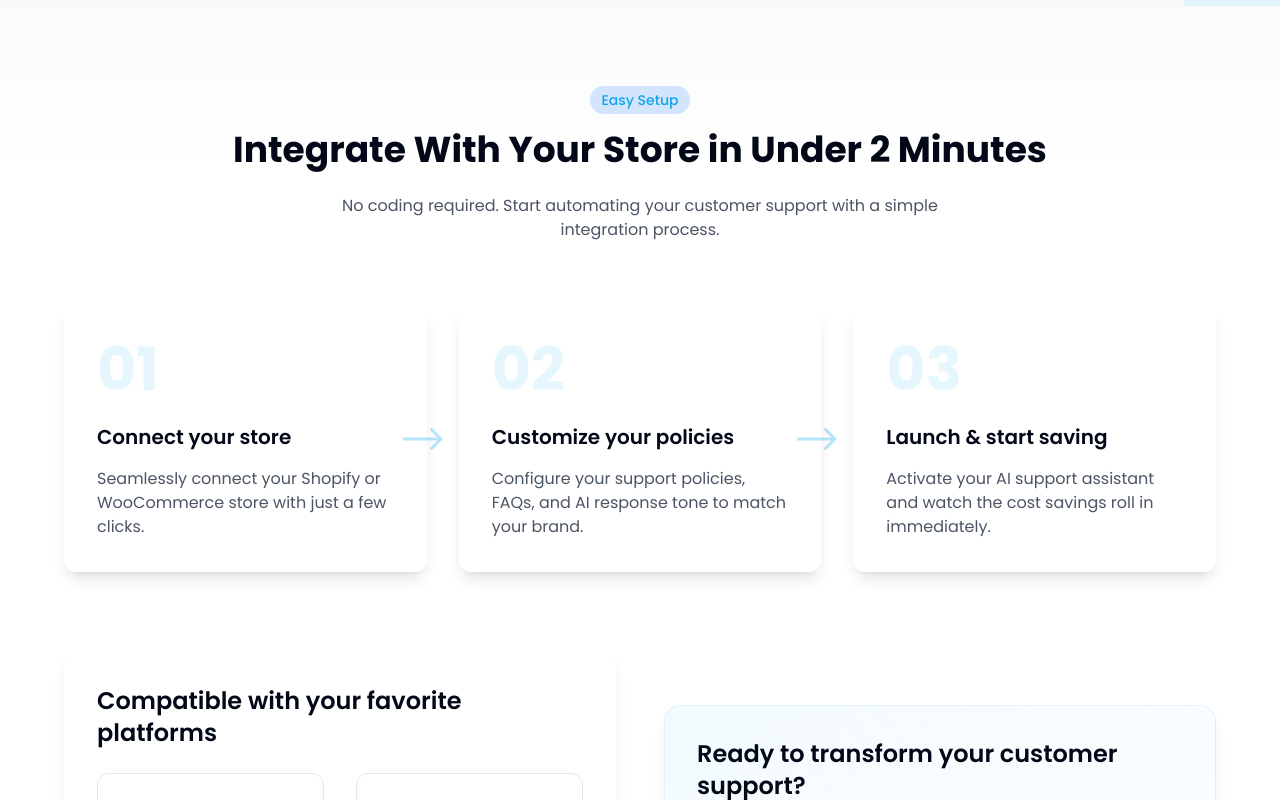
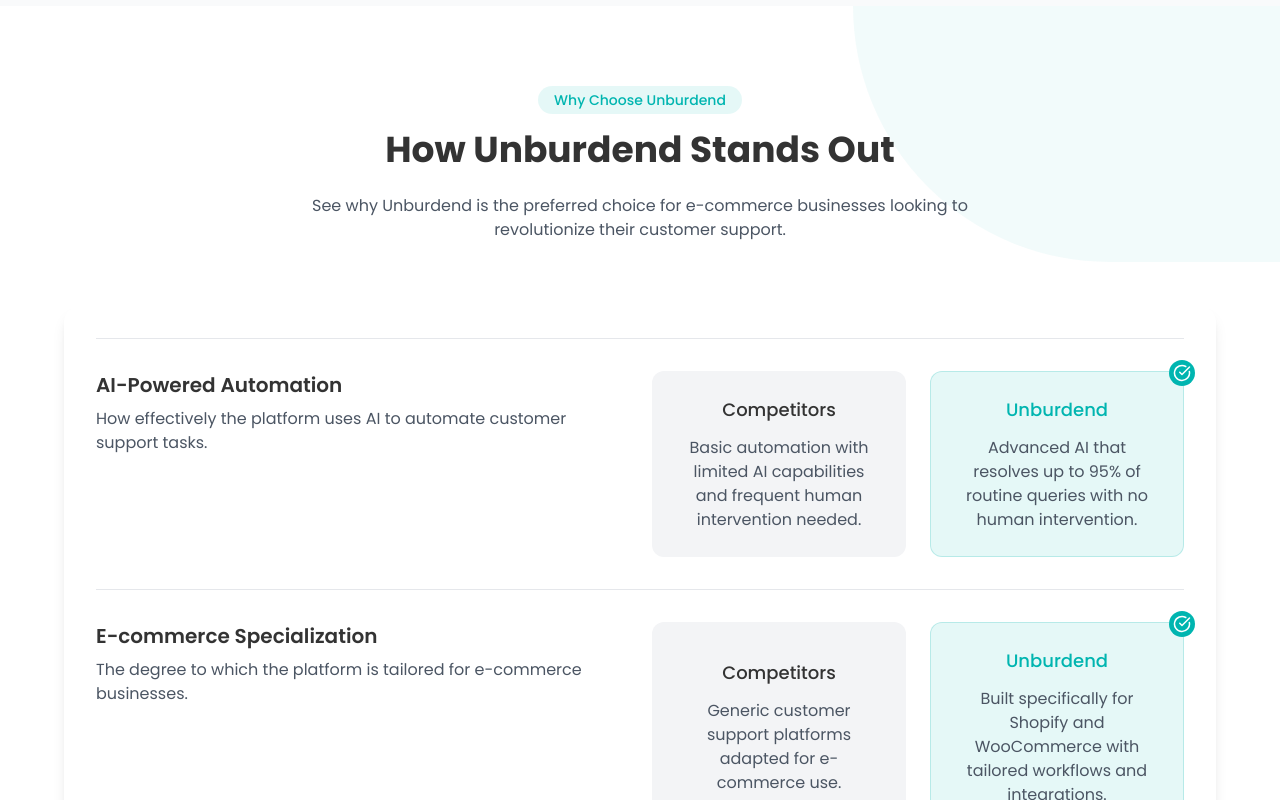
Before and after one commit to Lenc123/chatify-saver-saas, a React (Vite) app: page / in a window 1280 px wide. Shown: the part 3880-4680 px from the top of the page. Built offline with nearby package versions, Linux system fonts and the light colour scheme.

Commit message:
Update color palette and add section
Update the color palette to use black, teal, amber, light gray, and dark gray. Add a section similar to the "How Gorgias stands out" section from Gorgias.com.

```diff
--- a/src/components/layout/Footer.tsx
+++ b/src/components/layout/Footer.tsx
@@ -14,29 +14,29 @@ const Footer = () => {
   const currentYear = new Date().getFullYear();
 
   return (
-    <footer className="bg-gray-900 text-white relative overflow-hidden">
+    <footer className="bg-brand-primary text-white relative overflow-hidden">
       {/* Background elements */}
-      <div className="absolute inset-0 bg-[radial-gradient(circle_at_20%_20%,rgba(14,165,233,0.15),transparent)]"></div>
+      <div className="absolute inset-0 bg-[radial-gradient(circle_at_20%_20%,rgba(0,181,176,0.15),transparent)]"></div>
 
       <div className="container-custom relative z-10">
         <div className="pt-16 pb-8">
-          <div className="grid grid-cols-1 md:grid-cols-3 gap-8">
+          <div className="grid grid-cols-1 md:grid-cols-2 gap-8">
             <div>
-              <div className="text-2xl font-bold text-white mb-6">SupportAI</div>
+              <div className="text-2xl font-bold text-white mb-6">Unburdend</div>
               <p className="text-gray-400 mb-6">
                 Revolutionizing e-commerce customer support with AI-powered automation, saving time and costs while improving customer experience.
               </p>
               <div className="flex space-x-4">
-                <a href="#" className="text-gray-400 hover:text-brand-blue transition-colors">
+                <a href="#" className="text-gray-400 hover:text-brand-secondary transition-colors">
                   <Facebook size={20} />
                 </a>
-                <a href="#" className="text-gray-400 hover:text-brand-blue transition-colors">
+                <a href="#" className="text-gray-400 hover:text-brand-secondary transition-colors">
                   <Twitter size={20} />
                 </a>
-                <a href="#" className="text-gray-400 hover:text-brand-blue transition-colors">
+                <a href="#" className="text-gray-400 hover:text-brand-secondary transition-colors">
                   <Instagram size={20} />
                 </a>
-                <a href="#" className="text-gray-400 hover:text-brand-blue transition-colors">
+                <a href="#" className="text-gray-400 hover:text-brand-secondary transition-colors">
                   <Linkedin size={20} />
                 </a>
               </div>
@@ -46,41 +46,20 @@ const Footer = () => {
               <h3 className="text-lg font-semibold mb-6">Contact Us</h3>
               <ul className="space-y-4">
                 <li className="flex items-start">
-                  <MapPin size={20} className="text-brand-blue mr-3 mt-1 flex-shrink-0" />
+                  <MapPin size={20} className="text-brand-secondary mr-3 mt-1 flex-shrink-0" />
                   <span className="text-gray-400">123 AI Boulevard, San Francisco, CA 94107</span>
                 </li>
                 <li className="flex items-center">
-                  <Mail size={20} className="text-brand-blue mr-3 flex-shrink-0" />
-                  <a href="mailto:info@supportai.com" className="text-gray-400 hover:text-white transition-colors">
-                    info@supportai.com
+                  <Mail size={20} className="text-brand-secondary mr-3 flex-shrink-0" />
+                  <a href="mailto:info@unburdend.com" className="text-gray-400 hover:text-white transition-colors">
+                    info@unburdend.com
                   </a>
                 </li>
                 <li className="flex items-center">
-                  <Phone size={20} className="text-brand-blue mr-3 flex-shrink-0" />
+                  <Phone size={20} className="text-brand-secondary mr-3 flex-shrink-0" />
                   <a href="tel:+1-800-123-4567" className="text-gray-400 hover:text-white transition-colors">
                     +1-800-123-4567
                   </a>
-                </li>
-              </ul>
-            </div>
-
-            <div>
-              <h3 className="text-lg font-semibold mb-6">Product</h3>
-              <ul className="space-y-3">
-                <li>
-                  <a href="#features" className="text-gray-400 hover:text-white transition-colors">Features</a>
-                </li>
-                <li>
-                  <a href="#integrations" className="text-gray-400 hover:text-white transition-colors">Integrations</a>
-                </li>
-                <li>
-                  <a href="#pricing" className="text-gray-400 hover:text-white transition-colors">Pricing</a>
-                </li>
-                <li>
-                  <a href="#" className="text-gray-400 hover:text-white transition-colors">Support</a>
-                </li>
-                <li>
-                  <a href="#" className="text-gray-400 hover:text-white transition-colors">Documentation</a>
                 </li>
               </ul>
             </div>
@@ -89,7 +68,7 @@ const Footer = () => {
 
         <div className="border-t border-gray-800 py-6 flex flex-col md:flex-row justify-between items-center">
           <div className="text-gray-500 text-sm mb-4 md:mb-0">
-            © {currentYear} SupportAI. All rights reserved.
+            © {currentYear} Unburdend. All rights reserved.
           </div>
           <div className="flex space-x-6">
             <a href="#" className="text-gray-500 hover:text-white text-sm transition-colors">
--- /dev/null
+++ b/src/components/sections/StandsOut.tsx
@@ -0,0 +1,109 @@
+
+import React from 'react';
+import { CheckCircle } from 'lucide-react';
+import AnimatedCard from '@/components/ui/AnimatedCard';
+
+interface ComparisonItemProps {
+  title: string;
+  description: string;
+  competitors: string;
+  unburdend: string;
+}
+
+const ComparisonItem: React.FC<ComparisonItemProps> = ({
+  title,
+  description,
+  competitors,
+  unburdend
+}) => {
+  return (
+    <div className="border-t border-gray-200 py-8">
+      <div className="grid grid-cols-1 lg:grid-cols-4 gap-6">
+        <div className="lg:col-span-2">
+          <h3 className="text-xl font-semibold mb-2">{title}</h3>
+          <p className="text-gray-600">{description}</p>
+        </div>
+
+        <div className="lg:col-span-1">
+          <div className="p-6 h-full bg-gray-100 rounded-xl flex flex-col justify-center items-center text-center">
+            <h4 className="text-lg font-medium mb-3">Competitors</h4>
+            <p className="text-gray-600">{competitors}</p>
+          </div>
+        </div>
+
+        <div className="lg:col-span-1">
+          <div className="p-6 h-full bg-brand-secondary/10 border border-brand-secondary/20 rounded-xl flex flex-col justify-center items-center text-center relative">
+            <div className="absolute -top-3 -right-3 bg-brand-secondary text-white rounded-full p-1">
+              <CheckCircle size={18} />
+            </div>
+            <h4 className="text-lg font-medium mb-3 text-brand-secondary">Unburdend</h4>
+            <p className="text-gray-600">{unburdend}</p>
+          </div>
+        </div>
+      </div>
+    </div>
+  );
+};
+
+const StandsOut = () => {
+  const comparisonItems = [
+    {
+      title: "AI-Powered Automation",
+      description: "How effectively the platform uses AI to automate customer support tasks.",
+      competitors: "Basic automation with limited AI capabilities and frequent human intervention needed.",
+      unburdend: "Advanced AI that resolves up to 95% of routine queries with no human intervention."
+    },
+    {
+      title: "E-commerce Specialization",
+      description: "The degree to which the platform is tailored for e-commerce businesses.",
+      competitors: "Generic customer support platforms adapted for e-commerce use.",
+      unburdend: "Built specifically for Shopify and WooCommerce with tailored workflows and integrations."
+    },
+    {
+      title: "Integration Depth",
+      description: "How deeply the platform integrates with your existing e-commerce stack.",
+      competitors: "Surface-level integrations requiring manual data synchronization.",
+      unburdend: "Deep, real-time integrations with your product catalog, inventory, and order management."
+    },
+    {
+      title: "Setup Time",
+      description: "How quickly you can implement and see value from the platform.",
+      competitors: "Weeks of configuration and training before seeing results.",
+      unburdend: "Same-day implementation with immediate impact on support efficiency."
+    }
+  ];
+
+  return (
+    <section className="section-padding bg-white relative overflow-hidden">
+      {/* Background elements */}
+      <div className="absolute top-0 right-0 w-1/3 h-64 bg-brand-secondary/5 rounded-bl-full"></div>
+      <div className="absolute bottom-0 left-0 w-1/3 h-64 bg-brand-accent/5 rounded-tr-full"></div>
+
+      <div className="container-custom relative z-10">
+        <AnimatedCard className="text-center max-w-3xl mx-auto mb-16">
+          <span className="inline-block px-4 py-1 rounded-full bg-brand-secondary/10 text-brand-secondary font-medium text-sm mb-4">
+            Why Choose Unburdend
+          </span>
+          <h2 className="text-3xl md:text-4xl font-bold mb-6">How Unburdend Stands Out</h2>
+          <p className="text-gray-600 max-w-2xl mx-auto">
+            See why Unburdend is the preferred choice for e-commerce businesses looking to revolutionize their customer support.
+          </p>
+        </AnimatedCard>
+
+        <div className="bg-white rounded-2xl shadow-lg p-4 md:p-8">
+          {comparisonItems.map((item, index) => (
+            <ComparisonItem
+              key={index}
+              title={item.title}
+              description={item.description}
+              competitors={item.competitors}
+              unburdend={item.unburdend}
+            />
+          ))}
+        </div>
+      </div>
+    </section>
+  );
+};
+
+export default StandsOut;
--- a/src/index.css
+++ b/src/index.css
@@ -7,33 +7,33 @@
 
 @layer base {
   :root {
-    --background: 210 40% 98%;
-    --foreground: 222.2 84% 4.9%;
+    --background: 0 0% 96%;
+    --foreground: 0 0% 20%;
 
     --card: 0 0% 100%;
-    --card-foreground: 222.2 84% 4.9%;
+    --card-foreground: 0 0% 20%;
 
     --popover: 0 0% 100%;
-    --popover-foreground: 222.2 84% 4.9%;
+    --popover-foreground: 0 0% 20%;
 
-    --primary: 196 94% 48%;
-    --primary-foreground: 210 40% 98%;
+    --primary: 0 0% 0%;
+    --primary-foreground: 0 0% 98%;
 
-    --secondary: 210 40% 96.1%;
-    --secondary-foreground: 222.2 47.4% 11.2%;
+    --secondary: 177 100% 36%;
+    --secondary-foreground: 0 0% 98%;
 
-    --muted: 210 40% 96.1%;
-    --muted-foreground: 215.4 16.3% 46.9%;
+    --muted: 0 0% 96%;
+    --muted-foreground: 0 0% 46%;
 
-    --accent: 152 70% 40%;
-    --accent-foreground: 210 40% 98%;
+    --accent: 42 100% 50%;
+    --accent-foreground: 0 0% 98%;
 
     --destructive: 0 84.2% 60.2%;
-    --destructive-foreground: 210 40% 98%;
+    --destructive-foreground: 0 0% 98%;
 
-    --border: 214.3 31.8% 91.4%;
-    --input: 214.3 31.8% 91.4%;
-    --ring: 196 94% 48%;
+    --border: 0 0% 90%;
+    --input: 0 0% 90%;
+    --ring: 0 0% 0%;
 
     --radius: 0.75rem;
 
@@ -57,7 +57,7 @@
   }
 
   body {
-    @apply bg-background text-foreground font-poppins;
+    @apply bg-brand-bg text-brand-text font-poppins;
     overflow-x: hidden;
   }
 
@@ -84,15 +84,19 @@
   }
 
   .link-hover {
-    @apply relative after:absolute after:bottom-0 after:left-0 after:h-[2px] after:w-0 after:bg-brand-blue after:transition-all after:duration-300 hover:after:w-full;
+    @apply relative after:absolute after:bottom-0 after:left-0 after:h-[2px] after:w-0 after:bg-brand-secondary after:transition-all after:duration-300 hover:after:w-full;
   }
 
   .btn-primary {
-    @apply bg-brand-blue text-white px-6 py-3 rounded-lg font-medium shadow-lg hover:shadow-xl transition-all duration-300 hover:translate-y-[-2px] active:translate-y-[0px];
+    @apply bg-brand-primary text-white px-6 py-3 rounded-xl font-medium shadow-lg hover:shadow-xl transition-all duration-300 hover:translate-y-[-2px] active:translate-y-[0px];
   }
 
   .btn-secondary {
-    @apply bg-white text-brand-blue border border-brand-blue px-6 py-3 rounded-lg font-medium shadow-md hover:shadow-lg transition-all duration-300 hover:translate-y-[-2px] active:translate-y-[0px];
+    @apply bg-white text-brand-primary border border-brand-primary px-6 py-3 rounded-xl font-medium shadow-md hover:shadow-lg transition-all duration-300 hover:translate-y-[-2px] active:translate-y-[0px];
+  }
+
+  .btn-accent {
+    @apply bg-brand-accent text-white px-6 py-3 rounded-xl font-medium shadow-lg hover:shadow-xl transition-all duration-300 hover:translate-y-[-2px] active:translate-y-[0px];
   }
 
   .slide-up-animation {
--- a/src/pages/Index.tsx
+++ b/src/pages/Index.tsx
@@ -8,6 +8,7 @@ import Features from '@/components/sections/Features';
 import SocialProof from '@/components/sections/SocialProof';
 import Integration from '@/components/sections/Integration';
 import Timeline from '@/components/sections/Timeline';
+import StandsOut from '@/components/sections/StandsOut';
 import Cta from '@/components/sections/Cta';
 
 const Index = () => {
@@ -45,6 +46,7 @@ const Index = () => {
         <Calculator />
         <Features />
         <SocialProof />
+        <StandsOut />
         <Integration />
         <Timeline />
         <Cta />
```
Also changed, not shown: src/components/sections/Cta.tsx (+4 -4 lines), tailwind.config.ts (+6 -4 lines).
